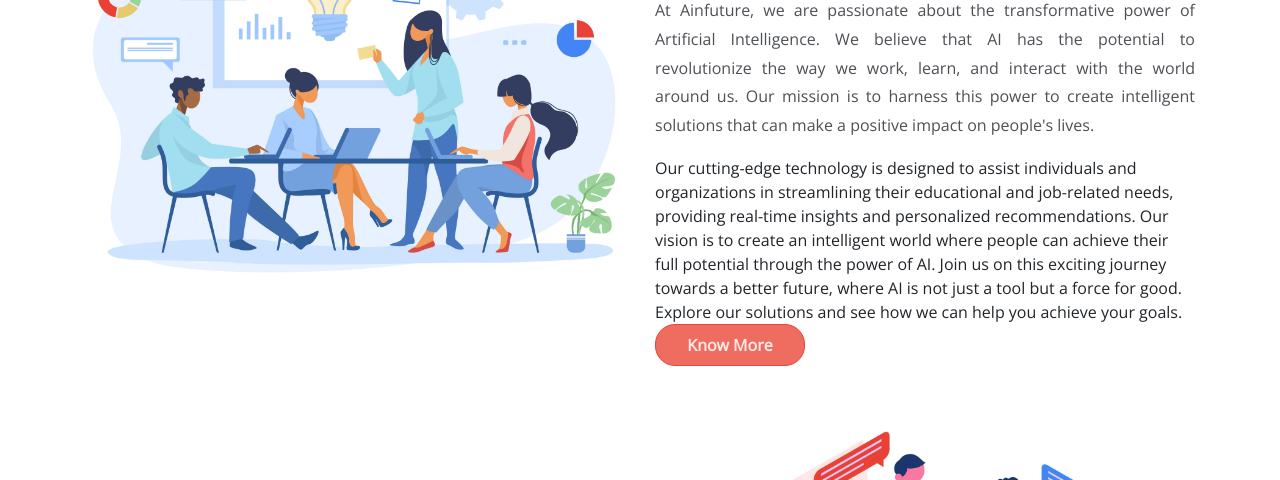
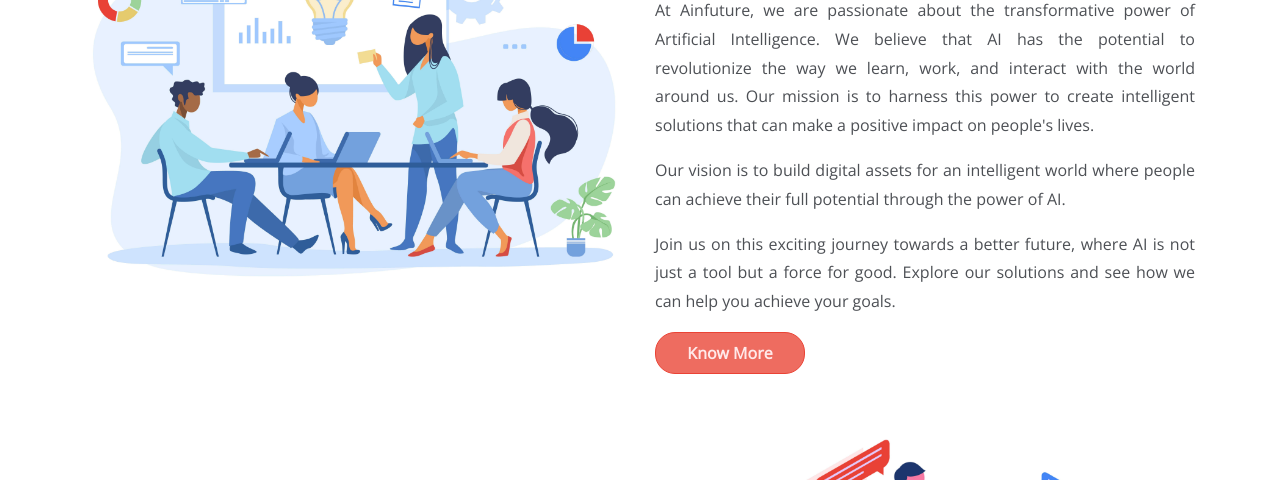
Before and after one commit to safiabdu/Ainfuture, a plain HTML site: page index.html in a window 1280 px wide. Shown: the part 320-800 px from the top of the page. Drawn offline with nearby package versions, Linux system fonts and the light colour scheme; a web font is replaced by a local one.

Commit message:
Update index.html
130, 131- 132-added

```diff
--- a/index.html
+++ b/index.html
@@ -127,11 +127,10 @@
             data-target="#HumanModal">
              -->
           <!--<p class="text-justify">Assets are a source of wealth and contentment you cherish. In an era of machine learning, gig culture, and bio-weapon, your choice of assets are bound to vary. Given the importance of experiencing a better quality of life and well-being, you need to make wise moves to fully leverage your precious time and money to build more satisfying and safer Assets-in-Future.</p>-->
-          <p class="text-justify">At Ainfuture, we are passionate about the transformative power of Artificial Intelligence. We believe that AI has the potential to revolutionize the way we work, learn, and interact with the world around us. Our mission is to harness this power to create intelligent solutions that can make a positive impact on people's lives. </p>
+          <p class="text-justify">At Ainfuture, we are passionate about the transformative power of Artificial Intelligence. We believe that AI has the potential to revolutionize the way we learn, work, and interact with the world around us. Our mission is to harness this power to create intelligent solutions that can make a positive impact on people's lives. </p>
+          <p class="text-justify"> Our vision is to build digital assets for an intelligent world where people can achieve their full potential through the power of AI. </p>
+          <p class="text-justify">Join us on this exciting journey towards a better future, where AI is not just a tool but a force for good. Explore our solutions and see how we can help you achieve your goals. </p>
 
-Our cutting-edge technology is designed to assist individuals and organizations in streamlining their educational and job-related needs, providing real-time insights and personalized recommendations. Our vision is to create an intelligent world where people can achieve their full potential through the power of AI.
-
-Join us on this exciting journey towards a better future, where AI is not just a tool but a force for good. Explore our solutions and see how we can help you achieve your goals.
           <button type="button" class="btn intellectual other" data-toggle="modal" data-target="#KnowMoreModal">
             Know More
           </button>
```
